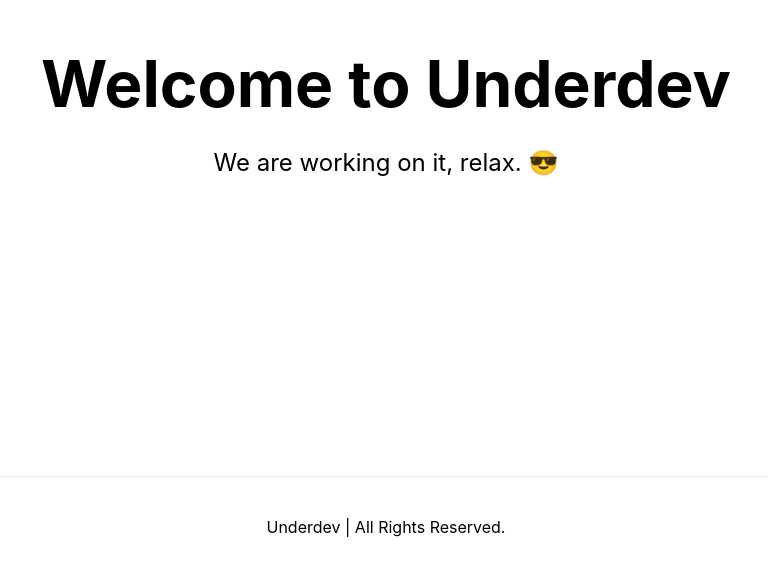
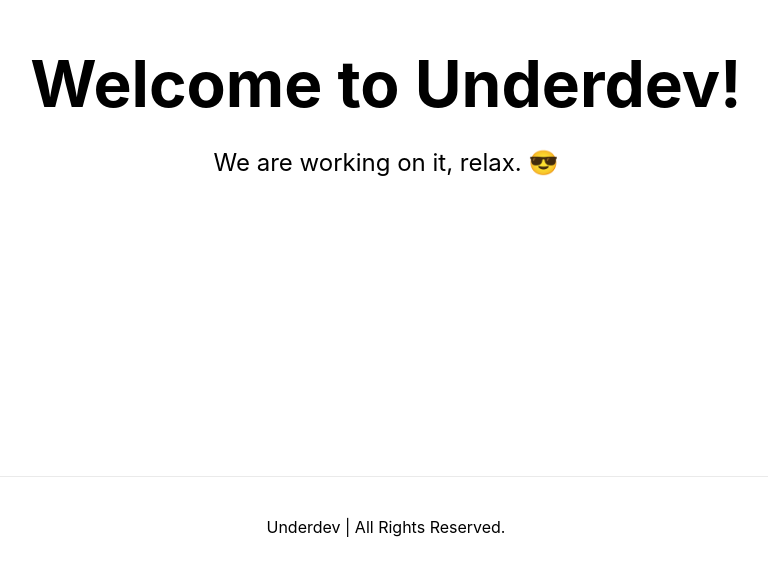
Before and after one commit to underdev-io/underdev, a Next.js app: page / in a window 1280 px wide. Shown: the part 224-800 px from the top of the page, without its empty margins (254-1022 px from the left). Built offline with nearby package versions, Linux system fonts and the light colour scheme.

Commit message:
update text

```diff
--- a/pages/index.js
+++ b/pages/index.js
@@ -12,7 +12,7 @@ export default function Home() {
 
       <main className={styles.main}>
         <h1 className={styles.title}>
-          Welcome to Underdev
+          Welcome to Underdev!
         </h1>
 
         <p className={styles.description}>
```
